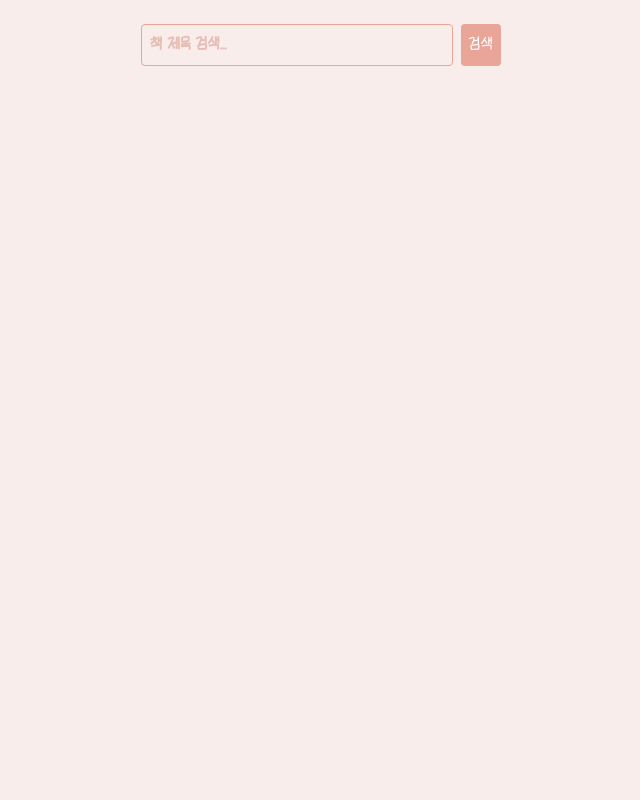
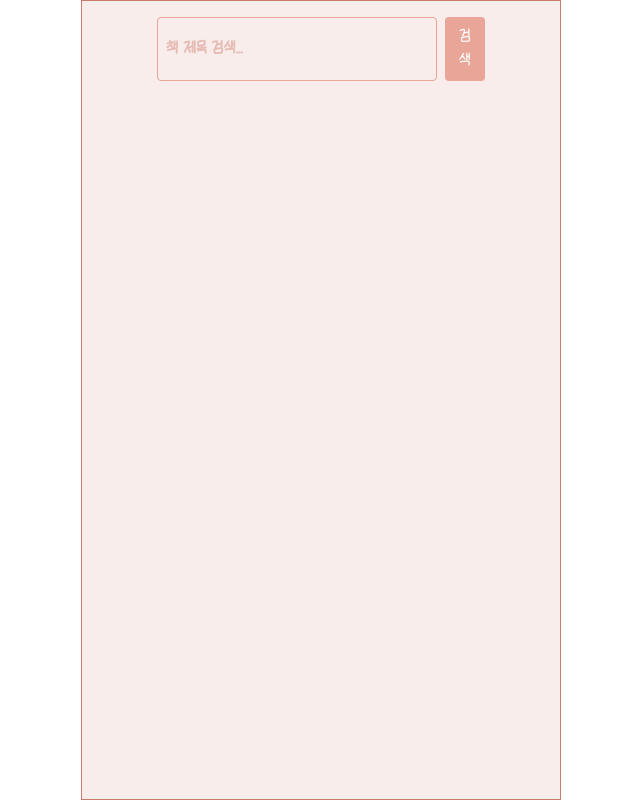
Before and after one commit to moonhigh48/Notion-book-widget, a Next.js app: page / in a window 1280 px wide. Shown: the whole page, without its empty margins (319-959 px from the left). Built offline with nearby package versions, Linux system fonts and the light colour scheme.

Commit message:
Update page.tsx
스크롤바 커스텀 및 검색창 상단 고정

```diff
--- a/app/page.tsx
+++ b/app/page.tsx
@@ -5,12 +5,9 @@ export default function BookWidget() {
   const [keyword, setKeyword] = useState('');
   const [books, setBooks] = useState([]);
   const [loading, setLoading] = useState(false);
-
-  // 별점 관련 상태 추가
   const [hover, setHover] = useState({isbn:'', rating:0});
 
-  // 1. 검색 함수
-  const searchBooks = async () => {
+ const searchBooks = async () => {
     setLoading(true);
     const res = await fetch(`/api/book?keyword=${encodeURIComponent(keyword)}`);
     const data = await res.json();
@@ -18,7 +15,6 @@ export default function BookWidget() {
     setLoading(false);
   };
 
-  // 2. 별점 클릭 시 즉시 노션으로 저장하는 함수
   const saveWithRating = async (book: any, score: number) => {
     const res = await fetch('/api/book', {
       method: 'POST',
@@ -27,7 +23,7 @@ export default function BookWidget() {
         title: book.title,
         author: book.author,
         cover: book.cover,
-        rating: score, // 별점(숫자)을 함께 보냅니다.
+        rating: score,
       }),
     });
 
@@ -46,9 +42,10 @@ export default function BookWidget() {
       "--color4":"#C77B6D",
       "--color5":"#f3dad6"
     } as React.CSSProperties}
-    // 검색창 영역
-      className="p-4 bg-[var(--color1)] min-h-screen konkon">
-      <div className="px-4 py-2 max-w-98 mx-auto">
+
+      className="embed-container border border-[var(--color4)] p-4 bg-[var(--color1)]
+      h-screen overflow-hidden flex flex-col konkon max-w-120 mx-auto">
+      <div className="sticky top-0 z-10 px-4 pb-1 w-full max-w-90 mx-auto">
         <div className="flex gap-2 mb-4">
           <input
             type="text"
@@ -68,15 +65,15 @@ export default function BookWidget() {
 
       {loading && <p className="text-center text-[var(--color4)]">검색 중...</p>}
 
-      <div className="space-y-4 flex flex-col items-center w-full ">
+      <div className="custom-scroll space-y-0 flex flex-col items-center w-full overflow-y-auto flex-1 px-4 pb-10">
         {books.map((book: any) => (
-          <div key={book.isbn} className="border border-[var(--color3)] w-full max-w-90 p-4 rounded-lg flex gap-3 [var(--color1)] shadow-sm items-center">
+          <div key={book.isbn} className=" w-full max-w-90 p-4 flex gap-3 [var(--color1)] items-center">
             <img src={book.cover} alt={book.title} className="w-20 h-30 object-cover shadow flex-shrink-0"/>
-            <div className="flex flex-col">
-              <h3 className="font-bold text-sm line-clamp-2 text-[var(--color3)] text-center">{book.title}</h3>
+            <div className="flex flex-col flex-1 h-full justify-center py-1">
+              <h3 className="font-bold text-sm line-clamp-1 text-[var(--color3)] line-clamp-1 text-center">{book.title}</h3>
               <p className="text-xs text-[var(--color2)] text-center mb-3">{book.author}</p>
-              {/* 별점 저장 UI 부분 */}
-              <div className="flex flex-col items-center border-t border-[var(--color4)] pt-3 w-full">
+
+              <div className="flex flex-col items-center border-t border-[var(--color4)] pt-2 w-full">
                 <div className="flex gap-1">
                   {[1, 2, 3, 4, 5].map((star) => {
                     const isHovered = hover.isbn === book.isbn && star <= hover.rating;
```
